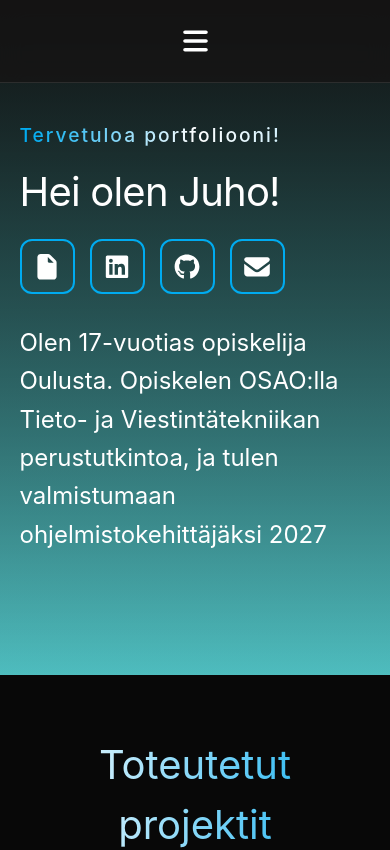
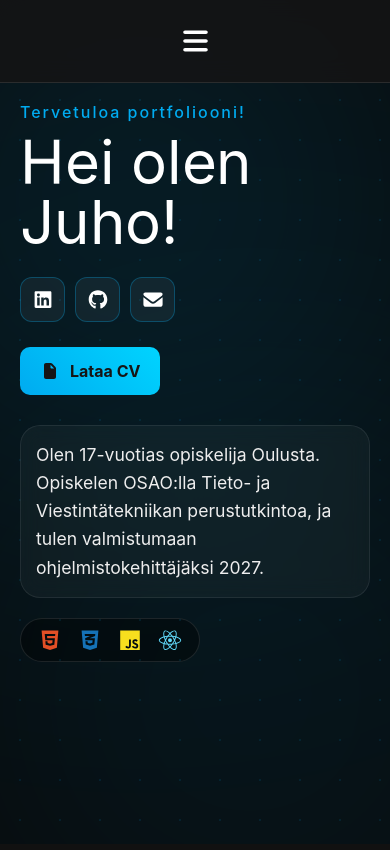
Before and after one commit to Juhohaima/Portfolio2026, a React app: page / in a window 390 px wide. Shown: the top 850 px of the page. Built offline with nearby package versions, Linux system fonts and the light colour scheme; the HTML template or start-up script is replaced by a standard one.

Commit message:
muutoksia

```diff
--- a/package.json
+++ b/package.json
@@ -16,10 +16,11 @@
     "@fortawesome/free-brands-svg-icons": "^7.2.0",
     "@fortawesome/free-solid-svg-icons": "^7.2.0",
     "@fortawesome/react-fontawesome": "^3.3.0",
+    "@gsap/react": "^2.1.2",
     "@tailwindcss/vite": "^4.2.2",
     "class-variance-authority": "^0.7.1",
     "clsx": "^2.1.1",
-    "gsap": "^3.14.2",
+    "gsap": "^3.15.0",
     "lucide-react": "^1.7.0",
     "ogl": "^1.0.11",
     "react": "^19.2.4",
--- a/src/components/Hero.css
+++ b/src/components/Hero.css
@@ -1,178 +1,173 @@
+/* --- PERUSASETUKSET --- */
 .hero-container {
-  height: 80vh;
+  min-height: 100vh;
   display: flex;
-  align-items: center; /* Keskitys */
+  align-items: center;
   justify-content: flex-start;
-  padding-left: 12%; /* Siirtää sisältöä vasemmalle. Mitä pienempi, sitä enemmän vasemmalle */
-  position: relative; /* Lisätty tämä, jotta ikonit pysyvät nurkassa */
-  overflow: hidden; /* Lisätty tämä varmuuden vuoksi */
+  padding: 0 12%;
+  position: relative;
+  overflow: hidden;
+  background-color: #080808;
 }
 
-.hero-content {
-  width: 90%;
-  max-width: 1200px; /* Pidemmän tekstin maksimileveys */
-  color: white; /* "Hei olen Juho!" tekstin väri */
+/* TAUSTAEFEKTIT */
+.hero-grid-pattern {
+  position: absolute;
+  top: 0; left: 0; width: 100%; height: 100%;
+  background-image: radial-gradient(rgba(0, 171, 240, 0.1) 1px, transparent 1px);
+  background-size: 40px 40px;
+  z-index: 1;
 }
 
-/* "Tervetuloa portfoliooni!" teksti */
+.hero-bg-glow-1, .hero-bg-glow-2 {
+  position: absolute;
+  width: 600px; height: 600px;
+  border-radius: 50%;
+  filter: blur(150px);
+  z-index: 0;
+  opacity: 0.15;
+}
+.hero-bg-glow-1 { background: #00abf0; top: -100px; right: -50px; }
+.hero-bg-glow-2 { background: #0071a1; bottom: -150px; left: -50px; }
+
+/* --- SISÄLTÖ --- */
+.hero-content {
+  position: relative;
+  z-index: 5;
+  width: 100%;
+  max-width: 1200px;
+}
+
 .hero-intro {
   display: block;
-  font-size: 1.2rem; /* fonttikoko */
-  font-weight: 500; /* fontin paksuus */
-  letter-spacing: 2px; /* kirjainväli */
-  margin-bottom: 0.5rem; /* Tilaa alempana olevaan tekstiin */
-
-  /* "Tervetuloa Portfoliooni" tekstin efekti  */
-  background: linear-gradient(
-    to right,
-    #00abf0 0%,
-    #ffffff 25%,
-    #00abf0 100%
-  );
-  background-size: 200% auto;
-  -webkit-background-clip: text;
-  -webkit-text-fill-color: transparent;
-  animation: shine 3s linear infinite;
+  font-size: 1.4rem;
+  font-weight: 500;
+  letter-spacing: 2px;
+  margin-bottom: 0.5rem;
+  color: #00abf0;
 }
-
-@keyframes shine {
-  to { background-position: 200% center; }
-}
-
-    /* Efekti osio päättyy */
 
 .hero-main-flex {
   display: flex;
-  align-items: flex-start;
+  align-items: center;
   justify-content: space-between;
   width: 100%;
-  gap: 60px;
-  margin-top: 20px;
+  gap: 50px;
 }
 
 .hero-left {
   display: flex;
   flex-direction: column;
-  gap: 25px; /* Väli nimen ja ikonien välillä */
-  flex-shrink: 0;
+  gap: 25px;
 }
 
-/* "Hei olen Juho!" teksti */
-.hero-content h1 {
-  font-family: 'Inter', -apple-system, sans-serif;
-  font-size: 4rem; /* fonttikoko */
-  font-weight: 400; /* fontin paksuus */
-  line-height: 1.1;
-  margin: 0 !important;
-  white-space: nowrap;
-  letter-spacing: -0.02em;
-}
-
+/* Some-ikonit */
 .hero-socials {
   display: flex;
   gap: 15px;
 }
 
 .social-icon {
-  display: flex;
-  align-items: center;
-  justify-content: center;
-  width: 100px;
-  height: 45px;
-  background-color: transparent;
-  border: 2px solid #00abf0;
-  color: white;
-  text-decoration: none;
-  font-size: 0.9rem;
-  font-weight: 500;
-  border-radius: 8px;
-  transition: all 0.3s ease;
+  display: flex; align-items: center; justify-content: center;
+  width: 55px; height: 55px;
+  background-color: rgba(255, 255, 255, 0.05);
+  border: 1px solid rgba(0, 171, 240, 0.3);
+  color: white; font-size: 1.5rem;
+  border-radius: 12px; transition: 0.3s;
 }
 
- /* Hover efekti linkkeihin */
-.social-icon:hover {
-  background-color: #00abf0;
+/* CV-nappi */
+.cv-button {
+  display: inline-flex;
+  align-items: center;
+  gap: 10px;
+  background: linear-gradient(45deg, #00abf0, #00d4ff);
   color: #161515;
-  transform: translateY(-3px);
-  box-shadow: 0 0 15px rgba(0, 171, 240, 0.5);
+  padding: 14px 28px;
+  border-radius: 10px;
+  font-size: 1.1rem;
+  font-weight: 700;
+  text-decoration: none;
+  width: fit-content;
 }
 
-.hero-content p {
-  font-size: 1.5rem;
+/* Kuvausteksti */
+.hero-description {
+  font-size: 1.3rem;
   line-height: 1.6;
-  color: #ffffff;
-  max-width: 610px;
-  margin: 0;
-  text-align: left;
-  align-self: flex-start;
+  color: #eeeeee;
+  max-width: 500px;
+  background: rgba(255, 255, 255, 0.04);
+  padding: 25px;
+  border-radius: 20px;
+  backdrop-filter: blur(10px);
+  border: 1px solid rgba(255, 255, 255, 0.08);
 }
 
-.social-icon {
-  display: flex;
-  align-items: center;
-  justify-content: center;
-  width: 55px;
-  height: 55px;
-  background-color: transparent;
-  border: 2px solid #00abf0;
-  color: white;
-  text-decoration: none;
-  font-size: 1.6rem; /* ikonin koko laatikon sisällä */
-  border-radius: 12px; /* pyöristetyt kulmat */
-  transition: all 0.3s ease;
-}
-
-.social-icon:hover {
-  background-color: #00abf0;
-  color: #161515;
-  transform: translateY(-5px); /* Hieman enemmän liikettä */
-  box-shadow: 0 0 20px rgba(0, 171, 240, 0.6);
-}
-
-/* Responsiivisuus */
-
-@media (max-width: 1100px) {
-  .hero-main-flex {
-    flex-direction: column;
-    align-items: flex-start;
-    gap: 30px;
-  }
-  .hero-content p {
-    max-width: 100%;
-  }
-}
-
-@media (max-width: 768px) {
-  .hero-container {
-    padding-left: 5%;
-  }
-  .hero-content h1 {
-    font-size: 2.5rem;
-  }
-  .hero-socials {
-    flex-wrap: wrap; /* Ikonit rivittyvät jos eivät mahdu */
-  }
-}
-
+/* Teknologiat (Desktop) */
 .tech-stack-corner {
   position: absolute;
-  bottom: 30px;
+  bottom: 40px;
   right: 5%;
   display: flex;
   gap: 20px;
+  background: rgba(0, 0, 0, 0.4);
+  padding: 12px 20px;
+  border-radius: 50px;
+  border: 1px solid rgba(255, 255, 255, 0.1);
 }
 
-.tech-lang {
-  font-size: 2.8rem;
+.tech-lang { font-size: 2rem; }
+.html { color: #e34f26; } .css { color: #1572b6; } .js { color: #f7df1e; } .react { color: #61dafb; } .tailwind { color: #38bdf8; }
+
+/* --- MOBIILIKORJAUKSET (TÄRKEÄ) --- */
+
+@media (max-width: 900px) {
+  .hero-container {
+    padding: 100px 20px;
+    height: auto;
+    display: block; /* Poistetaan flex, jotta asiat pinoutuvat luonnollisesti */
+  }
+
+  .hero-main-flex {
+    flex-direction: column;
+    align-items: flex-start; /* Pidetään teksti vasemmassa laidassa kuten kuvassa */
+    gap: 30px;
+  }
+
+  /* PIENENNETÄÄN NIMI */
+  .hero-name-text {
+    font-size: 2.5rem !important; /* Huomattavasti pienempi mobiilissa */
+    line-height: 1.2;
+  }
+
+  .hero-intro { font-size: 1rem; }
+
+  /* SOME JA CV */
+  .hero-socials { gap: 10px; }
+  .social-icon { width: 45px; height: 45px; font-size: 1.2rem; }
+  .cv-button { padding: 12px 20px; font-size: 1rem; }
+
+  .hero-description {
+    font-size: 1.1rem;
+    padding: 15px;
+    max-width: 100%;
+  }
+
+  /* TEKNOLOGIAPILLERI MOBIILISSA */
+  .tech-stack-corner {
+    position: relative; /* Ei enää kellu nimen päällä */
+    bottom: auto;
+    right: auto;
+    margin-top: 20px;
+    display: inline-flex; /* Vie vain tarvittavan tilan */
+    padding: 10px 15px;
+    gap: 12px;
+  }
+
+  .tech-lang { font-size: 1.4rem; }
 }
 
-.html { color: #e34f26; }
-.css { color: #1572b6; }
-.js { color: #f7df1e; }
-.react { color: #61dafb; }
-
-@media (max-width: 768px) {
-  .tech-stack-corner {
-    display: none;
-  }
+@media (max-width: 480px) {
+  .hero-name-text { font-size: 2.2rem !important; }
 }
--- a/src/components/Hero.jsx
+++ b/src/components/Hero.jsx
@@ -1,52 +1,72 @@
 import React from 'react';
+import SplitText from "./SplitText";
 import "./Hero.css";
 import { FontAwesomeIcon } from '@fortawesome/react-fontawesome';
-import { faLinkedin, faGithub, faHtml5, faCss3Alt, faJs, faReact, } from '@fortawesome/free-brands-svg-icons';
+import { faLinkedin, faGithub, faHtml5, faCss3Alt, faJs, faReact, faTailwindCss } from '@fortawesome/free-brands-svg-icons';
 import { faEnvelope, faFile } from '@fortawesome/free-solid-svg-icons';
 
 const Hero = () => {
   return (
     <section className="hero-container">
+      {/* TAUSTAELEMENTIT */}
+      <div className="hero-bg-glow-1"></div>
+      <div className="hero-bg-glow-2"></div>
+      <div className="hero-grid-pattern"></div>
+
       <div className="hero-content">
-        {/* animoitu teksti */}
         <span className="hero-intro">Tervetuloa portfoliooni!</span>
 
         <div className="hero-main-flex">
           <div className="hero-left">
-            <h1>Hei olen Juho!</h1>
+            <SplitText
+              text="Hei olen Juho!"
+              className="hero-name-text !text-6xl" /* Isompi koko tässä */
+              delay={120}
+              duration={0.8}
+              ease="power3.out"
+              splitType="chars"
+              from={{ opacity: 0, y: 60 }}
+              to={{ opacity: 1, y: 0 }}
+              threshold={0.1}
+              rootMargin="-100px"
+              textAlign="left"
+            />
 
+            {/* Some-ikonit */}
             <div className="hero-socials">
-
-              <a href="/Juho_Haimakainen_CV.pdf" download className="social-icon" aria-label="Lataa CV">
-                <FontAwesomeIcon icon={faFile} />
+              <a href="https://www.linkedin.com/in/juho-haimakainen-25470a381/" target="_blank" rel="noreferrer" className="social-icon" aria-label="LinkedIn">
+                <FontAwesomeIcon icon={faLinkedin} />
               </a>
 
-              <a href="https://www.linkedin.com/in/juho-haimakainen-25470a381/" target="_blank" className="social-icon" aria-label="LinkedIn">
-                <FontAwesomeIcon icon={faLinkedin} />
-              </a>
-              <a href="https://github.com/Juhohaima" target="_blank" className="social-icon" aria-label="GitHub">
+              <a href="https://github.com/Juhohaima" target="_blank" rel="noreferrer" className="social-icon" aria-label="GitHub">
                 <FontAwesomeIcon icon={faGithub} />
               </a>
-              <a href="mailto:juhohaima@gmail.com" target="_blank" className="social-icon" aria-label="Gmail">
+
+              <a href="mailto:juhohaima@gmail.com" target="_blank" rel="noreferrer" className="social-icon" aria-label="Gmail">
                 <FontAwesomeIcon icon={faEnvelope} />
+              </a>
+            </div>
+
+            {/* CV-nappi */}
+            <div className="hero-actions">
+              <a href="/Juho_Haimakainen_CV.pdf" download className="cv-button">
+                <FontAwesomeIcon icon={faFile} /> Lataa CV
               </a>
             </div>
           </div>
 
-
-          <p>
-            {/* oikean puoleinen pitempi teksti */}
-            Olen 17-vuotias opiskelija Oulusta. Opiskelen OSAO:lla Tieto- ja Viestintätekniikan perustutkintoa, ja tulen valmistumaan ohjelmistokehittäjäksi 2027
+          <p className="hero-description">
+            Olen 17-vuotias opiskelija Oulusta. Opiskelen OSAO:lla Tieto- ja Viestintätekniikan perustutkintoa, ja tulen valmistumaan ohjelmistokehittäjäksi 2027.
           </p>
         </div>
       </div>
 
-      {/* TÄMÄ ON UUSI LISÄYS: Ikonit nurkassa */}
       <div className="tech-stack-corner">
         <FontAwesomeIcon icon={faHtml5} className="tech-lang html" />
         <FontAwesomeIcon icon={faCss3Alt} className="tech-lang css" />
         <FontAwesomeIcon icon={faJs} className="tech-lang js" />
         <FontAwesomeIcon icon={faReact} className="tech-lang react" />
+        <FontAwesomeIcon icon={faTailwindCss} className="tech-lang tailwind" />
       </div>
     </section>
   );
--- a/src/components/Navbar.jsx
+++ b/src/components/Navbar.jsx
@@ -31,7 +31,7 @@ const Navbar = () => {
                 });
             }
         }
-        setIsOpen(false); // Sulkee mobiilivalikon
+        setIsOpen(false);
     };
 
     return (
@@ -39,7 +39,6 @@ const Navbar = () => {
             <nav className="navbar">
 
                 <div className={`nav-links ${isOpen ? "active" : ""}`}>
-                    {/* Käytetään handleScroll-funktiota hrefin sijaan */}
                     <a href="#" onClick={(e) => handleScroll(e, "home")}>Koti</a>
                     <a href="#projects" onClick={(e) => handleScroll(e, "projects")}>Projektit</a>
                     <a href="#contact" onClick={(e) => handleScroll(e, "contact")}>Yhteydenotto</a>
--- a/src/components/Projects.css
+++ b/src/components/Projects.css
@@ -1,6 +1,6 @@
 .projects-section {
   padding: 100px 12%;
-  background-color: #080808; /* Yhdistetään Heron taustaväriin */
+  background-color: #111; /* Yhdistetään Heron taustaväriin. Ennen: #080808 */
   color: white;
 }
 
--- a/src/components/Projects.jsx
+++ b/src/components/Projects.jsx
@@ -7,18 +7,21 @@ const Projects = () => {
   const projectData = [
     {
       title: "Musiikkitapahtuma",
-      tech: ["PHP", "SQL", "Backend"], // Muutettu arrayksi tyylittelyä varten
+      description: "Ensimmäinen backend-projektini, jossa toteutin käyttäjä pystyi rekisteröitymään ja kirjautumaan omalle käyttäjällensä ja liittyä tapahtumaan. Työssä pääosassa oli tietokantojen hallinta ja käyttäjäystävällinen kokemus. Työ on mielestäni parhain mitä olen tehnyt.",
+      tech: ["PHP", "SQL", "Backend"],
       image: "/musiikkitapahtumatyo.png",
       live: "https://geronimo.okol.org/~haijuh/musiikkitapahtuma"
     },
     {
       title: "Op Pankkilomake",
+      description: "OP pankin käyttöliittymää simuloiva lomake. Erityisesti projektissa keskityttiin tarkkaan visuaaliseen viimeistelyyn ja syötteiden validointiin JavaScriptillä.",
       tech: ["JS", "HTML", "CSS"],
       image: "/optyo.png",
       live: "https://geronimo.okol.org/~haijuh/op-main/"
     },
     {
       title: "Kotkantien maalaus",
+      description: "Ensimmäinen ohjelmointityöni. Toteutin maalauspalveluyritykselle sivuston, jossa oli kuvia tehdyistä maalaustöistä, sekä osio jossa eri maaleja pystyi kokeilemaan kuvan taustalle. On hienoa nähdä oma edistys ohjelmistokehittäjänä",
       tech: ["HTML", "CSS"],
       image: "/kotkantienmaalaus.png",
       live: "https://geronimo.okol.org/~haijuh/"
@@ -27,12 +30,18 @@ const Projects = () => {
 
   return (
     <section className="projects-section" id="projects">
-      {/* Käytetään samaa shine-efektiä kuin Herossa yhtenäisyyden vuoksi */}
-      <h2 className="projects-title shine-text">Toteutetut projektit</h2>
+      <h2 className="projects-title shine-text">Toteutetut harjoitustyöt</h2>
 
       <div className="projects-grid">
         {projectData.map((project, index) => (
-          <div className="project-card" key={index}>
+          <div className="project-item-wrapper" key={index}>
+
+            {/* Kortin yläpuolella oleva kuvausteksti */}
+            <div className="project-top-text">
+              <p>{project.description}</p>
+            </div>
+
+            <div className="project-card">
               <div className="project-img-wrapper">
                 <img src={project.image} alt={project.title} className="project-img" />
               </div>
@@ -56,6 +65,7 @@ const Projects = () => {
                 </div>
               </div>
             </div>
+          </div>
         ))}
       </div>
     </section>
--- /dev/null
+++ b/src/components/SplitText.jsx
@@ -0,0 +1,157 @@
+import { useRef, useEffect, useState } from 'react';
+import { gsap } from 'gsap';
+import { ScrollTrigger } from 'gsap/ScrollTrigger';
+import { SplitText as GSAPSplitText } from 'gsap/SplitText';
+import { useGSAP } from '@gsap/react';
+
+gsap.registerPlugin(ScrollTrigger, GSAPSplitText, useGSAP);
+
+const SplitText = ({
+  text,
+  className = '',
+  delay = 50,
+  duration = 1.25,
+  ease = 'power3.out',
+  splitType = 'chars',
+  from = { opacity: 0, y: 40 },
+  to = { opacity: 1, y: 0 },
+  threshold = 0.1,
+  rootMargin = '-100px',
+  textAlign = 'center',
+  tag = 'p',
+  onLetterAnimationComplete
+}) => {
+  const ref = useRef(null);
+  const animationCompletedRef = useRef(false);
+  const onCompleteRef = useRef(onLetterAnimationComplete);
+  const [fontsLoaded, setFontsLoaded] = useState(false);
+
+  // Keep callback ref updated
+  useEffect(() => {
+    onCompleteRef.current = onLetterAnimationComplete;
+  }, [onLetterAnimationComplete]);
+
+  useEffect(() => {
+    if (document.fonts.status === 'loaded') {
+      setFontsLoaded(true);
+    } else {
+      document.fonts.ready.then(() => {
+        setFontsLoaded(true);
+      });
+    }
+  }, []);
+
+  useGSAP(() => {
+    if (!ref.current || !text || !fontsLoaded) return;
+    // Prevent re-animation if already completed
+    if (animationCompletedRef.current) return;
+    const el = ref.current;
+
+    if (el._rbsplitInstance) {
+      try {
+        el._rbsplitInstance.revert();
+      } catch (_) {
+        /* ignore */
+      }
+      el._rbsplitInstance = null;
+    }
+
+    const startPct = (1 - threshold) * 100;
+    const marginMatch = /^(-?\d+(?:\.\d+)?)(px|em|rem|%)?$/.exec(rootMargin);
+    const marginValue = marginMatch ? parseFloat(marginMatch[1]) : 0;
+    const marginUnit = marginMatch ? marginMatch[2] || 'px' : 'px';
+    const sign =
+      marginValue === 0
+        ? ''
+        : marginValue < 0
+          ? `-=${Math.abs(marginValue)}${marginUnit}`
+          : `+=${marginValue}${marginUnit}`;
+    const start = `top ${startPct}%${sign}`;
+
+    let targets;
+    const assignTargets = self => {
+      if (splitType.includes('chars') && self.chars.length) targets = self.chars;
+      if (!targets && splitType.includes('words') && self.words.length) targets = self.words;
+      if (!targets && splitType.includes('lines') && self.lines.length) targets = self.lines;
+      if (!targets) targets = self.chars || self.words || self.lines;
+    };
+
+    const splitInstance = new GSAPSplitText(el, {
+      type: splitType,
+      smartWrap: true,
+      autoSplit: splitType === 'lines',
+      linesClass: 'split-line',
+      wordsClass: 'split-word',
+      charsClass: 'split-char',
+      reduceWhiteSpace: false,
+      onSplit: self => {
+        assignTargets(self);
+        return gsap.fromTo(targets, { ...from }, {
+          ...to,
+          duration,
+          ease,
+          stagger: delay / 1000,
+          scrollTrigger: {
+            trigger: el,
+            start,
+            once: true,
+            fastScrollEnd: true,
+            anticipatePin: 0.4
+          },
+          onComplete: () => {
+            animationCompletedRef.current = true;
+            onCompleteRef.current?.();
+          },
+          willChange: 'transform, opacity',
+          force3D: true
+        });
+      }
+    });
+    el._rbsplitInstance = splitInstance;
+
+    return () => {
+      ScrollTrigger.getAll().forEach(st => {
+        if (st.trigger === el) st.kill();
+      });
+      try {
+        splitInstance.revert();
+      } catch (_) {
+        /* ignore */
+      }
+      el._rbsplitInstance = null;
+    };
+  }, {
+    dependencies: [
+      text,
+      delay,
+      duration,
+      ease,
+      splitType,
+      JSON.stringify(from),
+      JSON.stringify(to),
+      threshold,
+      rootMargin,
+      fontsLoaded
+    ],
+    scope: ref
+  });
+
+  const renderTag = () => {
+    const style = {
+      textAlign,
+      wordWrap: 'break-word',
+      willChange: 'transform, opacity'
+    };
+    const classes = `split-parent overflow-hidden inline-block whitespace-normal ${className}`;
+    const Tag = tag || 'p';
+
+    return (
+      <Tag ref={ref} style={style} className={classes}>
+        {text}
+      </Tag>
+    );
+  };
+  return renderTag();
+};
+
+export default SplitText;
```
Also changed, not shown: src/components/Contact.css (+77 -30 lines), src/components/Contact.jsx (+16 -13 lines), src/components/Navbar.css (+13 -10 lines), 1 other file (tests, documents, lock files or other folders). Lines whose indentation alone changed are shown as unchanged.
